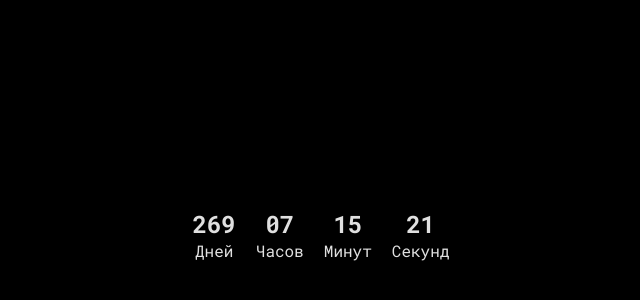
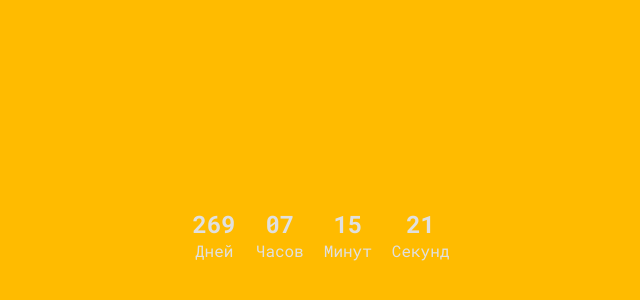
Before and after one commit to ArtSkorn/DayControl, a plain HTML site: page index.html in a window 1280 px wide. Shown: the part 166-466 px from the top of the page, without its empty margins (319-959 px from the left). Drawn offline with Linux system fonts and the light colour scheme.

Commit message:
Update style.css

```diff
--- a/style.css
+++ b/style.css
@@ -12,7 +12,7 @@ body {
   justify-content: center;
   margin: auto;
   height: 100vh;
-  background-color: #000;
+  background-color: #ffbb00;
   color: #e0e0e0;
 }
 .countdown_timer{
```
